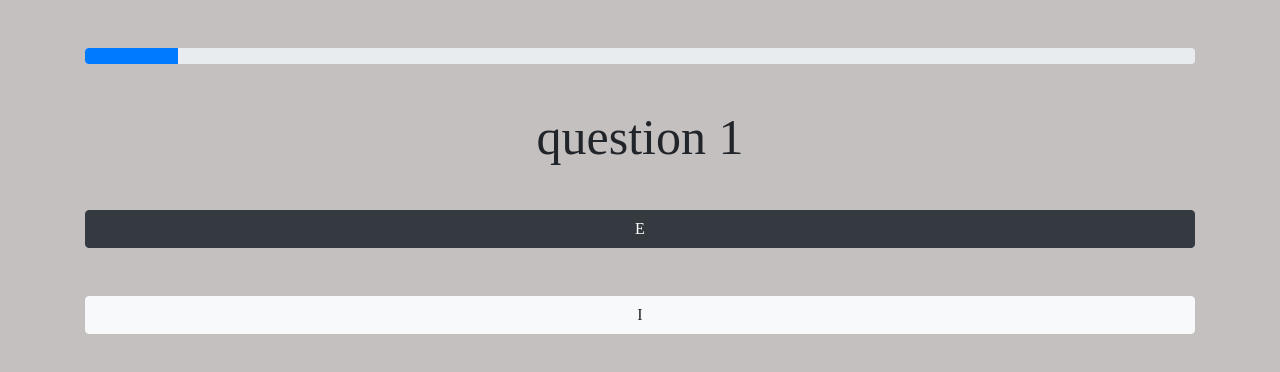
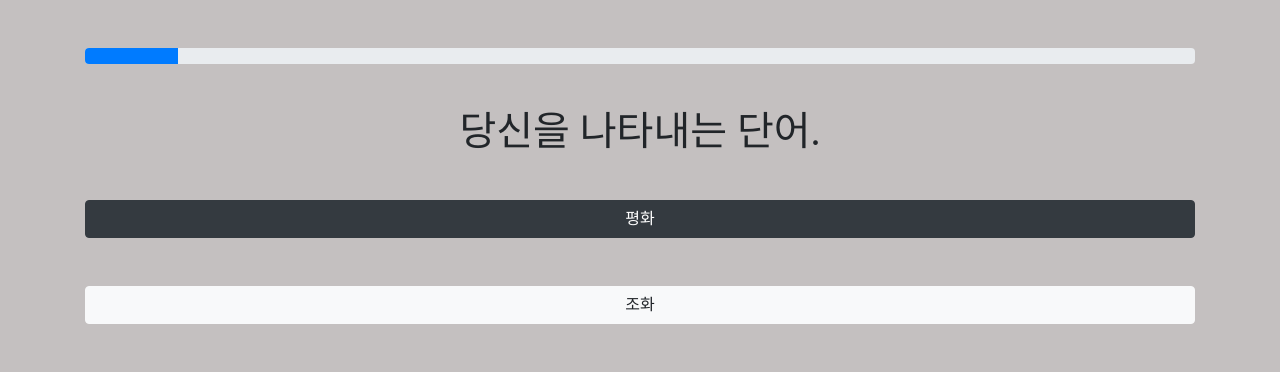
Before and after one commit to revecnl/MBTI-Mk1, a plain HTML site: page index.html in a window 1280 px wide. Both pictures are taken after a click on the button "Test Start". Drawn offline with nearby package versions, Linux system fonts and the light colour scheme.

Commit message:
3rd  commit

```diff
--- a/css/style.css
+++ b/css/style.css
@@ -18,7 +18,7 @@ article{
 }
 
 h2{
-    font-size: 50px;
+    font-size: 40px;
 }
 
 h3{
--- a/index.html
+++ b/index.html
@@ -29,18 +29,17 @@
     <!-- 결과페이지 -->
     <article class="result">
         <img src="/pic/yellow-saber.jpg" id="img" class="rounded-circle mt-5" alt="saber">
-        <h2 id="color" class="text-center mt-5">color</h2>
-        <h3 id="explain" class="text-center mt-5">text</h3>
+        <h2 id="color" class="text-center mt-5"></h2>
+        <h3 id="explain" class="text-center mt-5"></h3>
 
         <!-- 처음으로 돌아가기 -->
         <a href="" id="back_to_main" class="text-center mt-5">Try again</a>
     </article>
 
 <!-- mbti로직 -->
-    <input type="hidden" id="EI" value="0">
-    <input type="hidden" id="SN" value="0">
-    <input type="hidden" id="TF" value="0">
-    <input type="hidden" id="JP" value="0">
+    <input type="hidden" id="EI" value="0"><!--제다이 그레이-->
+    <input type="hidden" id="SN" value="0"><!--제다이 시스-->
+    <input type="hidden" id="TF" value="0"><!--시스 그레이-->
 
     <script src="https://code.jquery.com/jquery-3.5.1.slim.min.js" integrity="sha384-DfXdz2htPH0lsSSs5nCTpuj/zy4C+OGpamoFVy38MVBnE+IbbVYUew+OrCXaRkfj" crossorigin="anonymous"></script>
     <script src="https://cdn.jsdelivr.net/npm/bootstrap@4.5.3/dist/js/bootstrap.bundle.min.js" integrity="sha384-ho+j7jyWK8fNQe+A12Hb8AhRq26LrZ/JpcUGGOn+Y7RsweNrtN/tE3MoK7ZeZDyx" crossorigin="anonymous"></script>
@@ -49,37 +48,37 @@
         // 문제페이지 및 답변 오브젝트
         var number = 1;
         var questions = {
-            1: {"title":"question 1" , "type": "EI" , "A": "E" , "B" : "I"},
-            2: {"title":"question 2" , "type": "EI" , "A": "E" , "B" : "I"},
-            3: {"title":"question 3" , "type": "EI" , "A": "E" , "B" : "I"},
-            4: {"title":"question 4" , "type": "SN" , "A": "S" , "B" : "N"},
-            5: {"title":"question 5" , "type": "SN" , "A": "S" , "B" : "N"},
-            6: {"title":"question 6" , "type": "SN" , "A": "S" , "B" : "N"},
-            7: {"title":"question 7" , "type": "TF" , "A": "T" , "B" : "F"},
-            8: {"title":"question 8" , "type": "TF" , "A": "T" , "B" : "F"},
-            9: {"title":"question 9" , "type": "TF" , "A": "T" , "B" : "F"},
-            10: {"title":"question 10" , "type": "JP" , "A": "J" , "B" : "P"},
-            11: {"title":"question 11" , "type": "JP" , "A": "J" , "B" : "P"},
-            12: {"title":"question 12" , "type": "JP" , "A": "J" , "B" : "P"},
+            1: {"title":"당신을 나타내는 단어." , "type": "EI" , "A": "평화" , "B" : "조화"},
+            2: {"title":"조화를 이루기 위해 우리는" , "type": "EI" , "A": "혼돈에 맞선다." , "B" : "적과 싸워 승리를 쟁취한다."},
+            3: {"title":"시간적 여유가 있을 때 나는" , "type": "EI" , "A": "책을 읽어 지성을 높힌다.." , "B" : "전문 기술을 익힌다."},
+            4: {"title":"누군가 당신의 연인을 다치게 했다." , "type": "SN" , "A": "이성적으로 판단하여 사과를 받아낸다." , "B" : "본거지로 찾아가 모조리 베어버린다."},
+            5: {"title":"임무 수행중 지금은 아니지만 나중에 위험 할 수도 있는 물건을 누군가 가지고 있는 것을 보았다." , "type": "SN" , "A": "상부에 보고 후 물건을 얻기 위해 협상한다." , "B" : "후한을 없에기 위해 물건을 강탈한다."},
+            6: {"title":"당신은 오랜 전투 끝에 기력이 다해 쓰러졌다." , "type": "SN" , "A": "겸허히 포스와 하나됨을 느낀다." , "B" : "나는 죽지 않는다. 죽지 않기 위해 끝까지 발버둥친다."},
+            7: {"title":"내가 강해지는 방법은.." , "type": "TF" , "A": "공포를 이겨내는 것" , "B" : "기술을 통해 강해지는 것"},
+            8: {"title":"상부에서 받은 임무수행 비용을 내기에서 잃었다." , "type": "TF" , "A": "이 내기는 무효다. 전부 없에버린다." , "B" : "마인드컨트롤을 통해 돈을 회수한다."},
+            9: {"title":"나에게 포스는.." , "type": "TF" , "A": "자유다" , "B" : "포스는 포스다"},
+            10: {"title":"전선을 사수하라는 상부의 명령을 받은 나, 하지만 적의 전력이 너무 강하다.." , "type": "EI" , "A": "상부에 지원을 요청하고 자리를 지킨다." , "B" : "나를 포함한 별동대를 꾸려 적의 후방을 급습하여 아군이 후퇴 할 시간을 번다."},
+            11: {"title":"악질 범죄자와 칼을 맞대고 있다. 그는 우리의 주요인물을 살해했다.. 승기를 잡은 나는.." , "type": "SN" , "A": "그를 무장해제 시킨다." , "B" : "복수를 위해 그를 처치한다."},
+            12: {"title":"열정이 불타오른다." , "type": "TF" , "A": "나는 더 강한 힘을 얻을 것이다." , "B" : "나는 더 강한 집중력을 얻을 것이다."},
         }
         // 결과에 따른 결과화면 다르게 만들기
         var result = {
-            "ISTJ": {"color":"Red", "explain":"Commend", "img":"/pic/yellow-saber.jpg"},
-            "ISFJ": {"color":"Yellow", "explain":"bbb", "img":"/pic/yellow-saber.jpg"},
-            "INFJ": {"color":"Violet", "explain":"ccc", "img":"/pic/yellow-saber.jpg"},
-            "INTJ": {"color":"green", "explain":"ccc", "img":"/pic/yellow-saber.jpg"},
-            "ISTP": {"color":"green", "explain":"ccc", "img":"/pic/yellow-saber.jpg"},
-            "ISFP": {"color":"Violet", "explain":"ccc", "img":"/pic/yellow-saber.jpg"},
-            "INFP": {"color":"Violet", "explain":"ccc", "img":"/pic/yellow-saber.jpg"},
-            "INTP": {"color":"green", "explain":"ccc", "img":"/pic/yellow-saber.jpg"},
-            "ESTP": {"color":"Red", "explain":"Rebellion", "img":"/pic/yellow-saber.jpg"},
-            "ESFP": {"color":"Red", "explain":"Natural", "img":"/pic/yellow-saber.jpg"},
-            "ENFP": {"color":"Yellow", "explain":"Curiosity", "img":"/pic/yellow-saber.jpg"},
-            "ENTP": {"color":"Yellow", "explain":"Invent", "img":"/pic/yellow-saber.jpg"},
-            "ESTJ": {"color":"green", "explain":"ccc", "img":"/pic/yellow-saber.jpg"},
-            "ESFJ": {"color":"Red", "explain":"Interested", "img":"/pic/yellow-saber.jpg"},
-            "ENFJ": {"color":"green", "explain":"ccc", "img":"/pic/yellow-saber.jpg"},
-            "ENTJ": {"color":"green", "explain":"ccc", "img":"/pic/yellow-saber.jpg"},
+            "IST": {"color":"JEDI", "explain":"당신은 제다이 기사입니다. 당신은 평화를 위해 당신의 모든 욕심과 감정을 버릴 수 있는 몇 안되는 사람 중 하나입니다. 무디 은하계가 다시 평화를 되찾을 수 있게 힘써 주시길", "img":"/pic/yellow-saber.jpg"},
+            "ISF": {"color":"GREY", "explain":"bbb", "img":"/pic/yellow-saber.jpg"},
+            "INF": {"color":"GREY", "explain":"ccc", "img":"/pic/yellow-saber.jpg"},
+            "INT": {"color":"SITH", "explain":"당신은 시스전사입니다.", "img":"/pic/yellow-saber.jpg"},
+            "IST": {"color":"GREY", "explain":"당신은 특별하게 규형잡힌 사람입니다. 규율에 얽메이지도 어두운면에 갇히지도 않았습니다. 평화와 조화, 혼돈의 소용돌이에서 당신의 운명은 아직 정해지지 않은 듯 합니다.", "img":"/pic/yellow-saber.jpg"},
+            "ISF": {"color":"GREY", "explain":"당신은 제다이 기사단입니다. 당신은 평의회의 지시를 받지만 당신은 그들이 원하는 대로 움직이는 것을 원치 않습니다. 당신은 당신의 방식대로 어떠한 방법으로든 문제를 해결할 것 입니다. 단 폭력적인 방법만은 제외하고 말이죠. ", "img":"/pic/yellow-saber.jpg"},
+            "INF": {"color":"GREY", "explain":"ccc", "img":"/pic/yellow-saber.jpg"},
+            "INT": {"color":"SITH", "explain":"ccc", "img":"/pic/yellow-saber.jpg"},
+            "EST": {"color":"JEDI", "explain":"Rebellion", "img":"/pic/yellow-saber.jpg"},
+            "ESF": {"color":"JEDI", "explain":"Natural", "img":"/pic/yellow-saber.jpg"},
+            "ENF": {"color":"JEDI", "explain":"Curiosity", "img":"/pic/yellow-saber.jpg"},
+            "ENT": {"color":"SITH", "explain":"Invent", "img":"/pic/yellow-saber.jpg"},
+            "EST": {"color":"JEDI", "explain":"ccc", "img":"/pic/yellow-saber.jpg"},
+            "ESF": {"color":"JEDI", "explain":"Interested", "img":"/pic/yellow-saber.jpg"},
+            "ENF": {"color":"JEDI", "explain":"ccc", "img":"/pic/yellow-saber.jpg"},
+            "ENT": {"color":"SITH", "explain":"ccc", "img":"/pic/yellow-saber.jpg"},
         }
 
         //시작시 시작화면 숨기기
@@ -111,7 +110,6 @@
                 ($("#EI").val() < 2) ? mbti+="I" : mbti+="E";
                 ($("#SN").val() < 2) ? mbti+="N" : mbti+="S";
                 ($("#TF").val() < 2) ? mbti+="F" : mbti+="T";
-                ($("#JP").val() < 2) ? mbti+="P" : mbti+="J";
                 //결과창
                 $("#img").attr("src",result[mbti]["img"]);
                 $("#color").html(result[mbti]["color"]);
```
